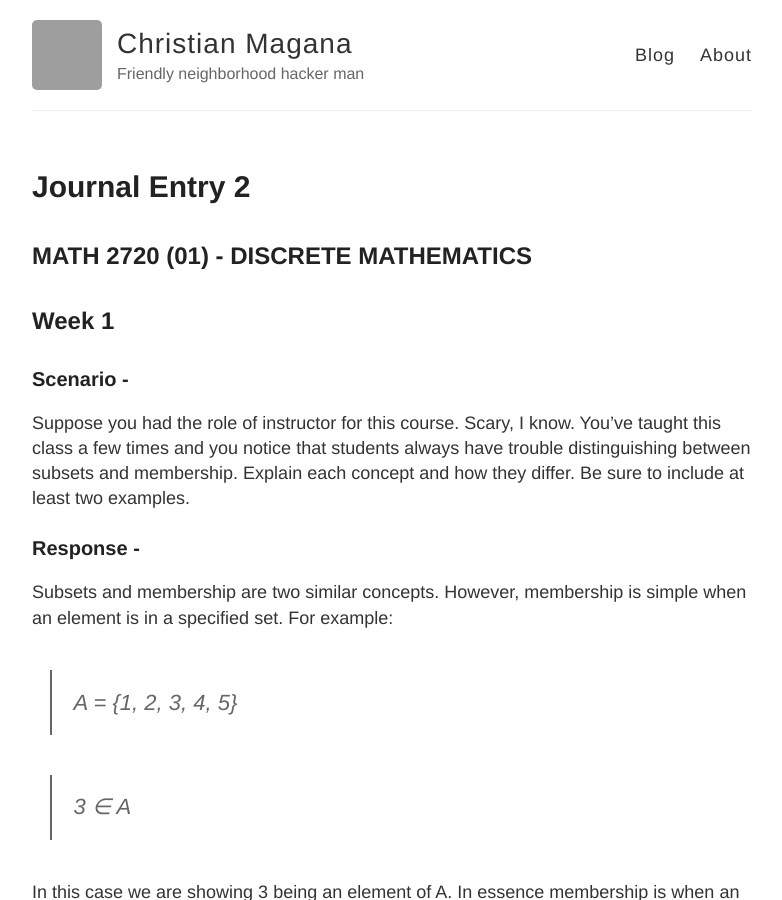
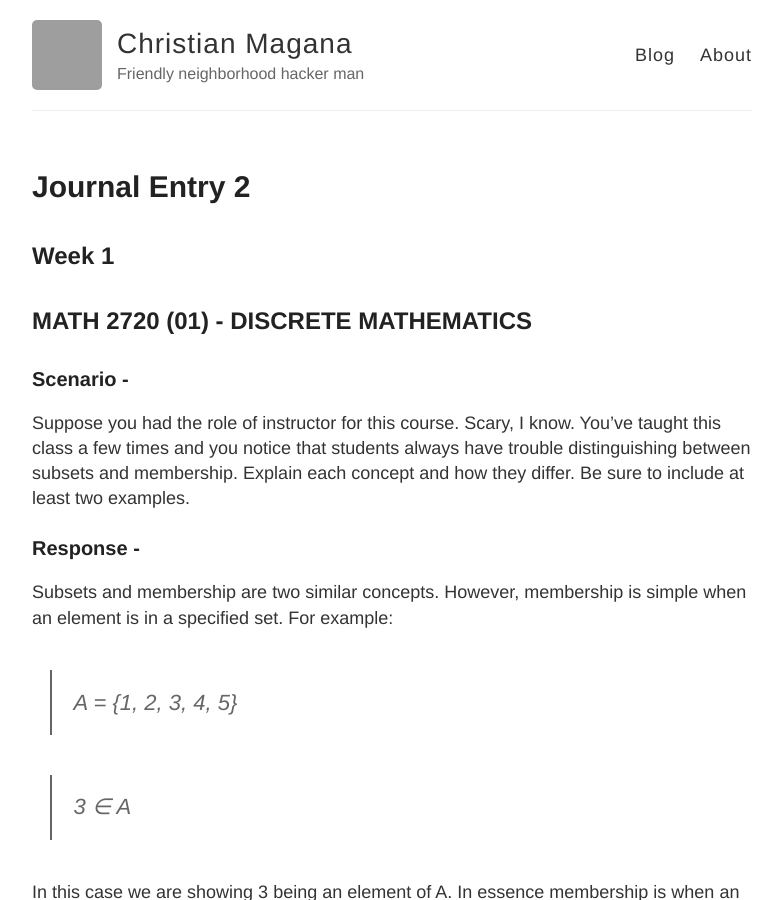
Before and after one commit to M00NLIG7/m00nlig7.github.io, a Jekyll site: the page built from docs/_posts/2022-2-2-Week-2.md, in a window 1280 px wide and 900 px high. Shown: the whole window, without its empty margins (248-1030 px from the left). Built offline with Jekyll 4.4.1, drawn with Linux system fonts in a browser that asks for light colours; grey boxes are pictures that could not be loaded.

Commit message:
"update 2"

```diff
--- a/docs/_posts/2022-2-2-Week-2.md
+++ b/docs/_posts/2022-2-2-Week-2.md
@@ -4,9 +4,9 @@ title: Journal Entry 2
 permalink: /Week-Two/
 ---
 
+## Week 1
+
 ## MATH 2720 (01) - DISCRETE MATHEMATICS
-
-## Week 1
 
 ### Scenario -
 
```
Also changed, not shown: docs/_posts/2022-1-26-Week-1.md (+2 -2 lines).
